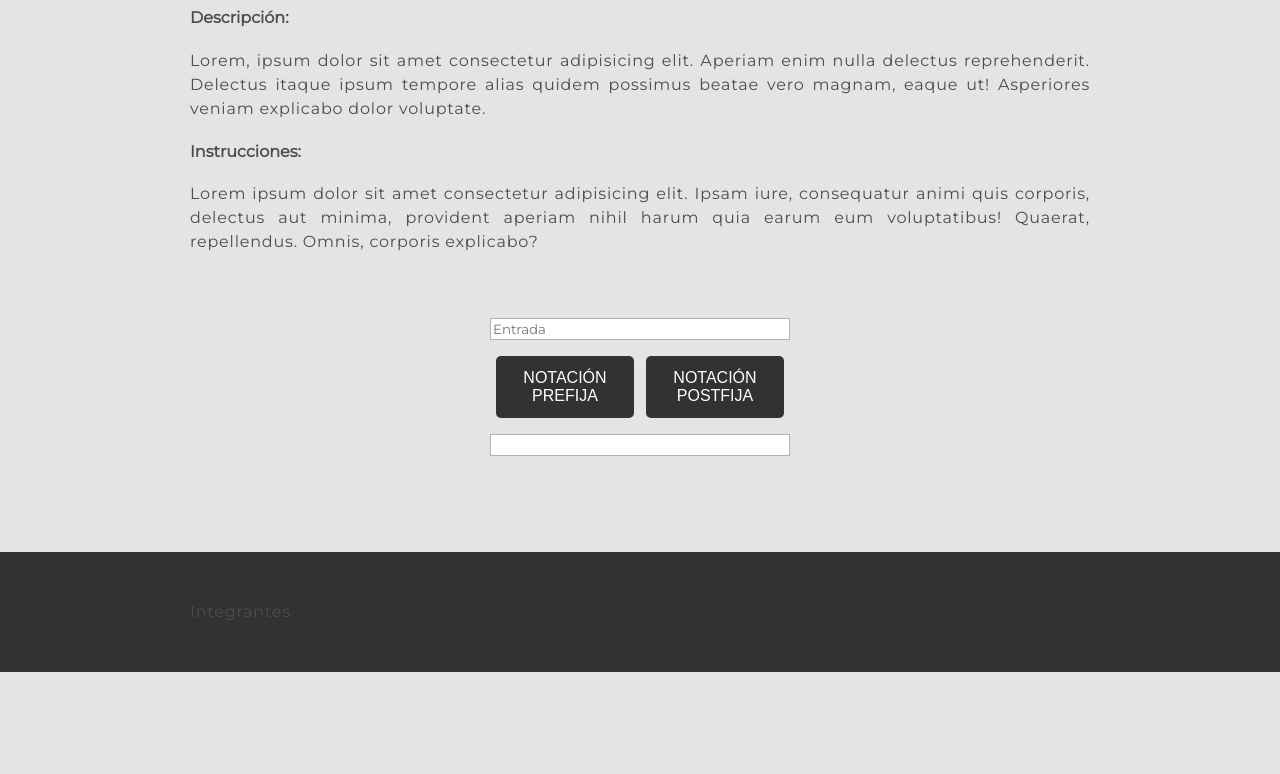
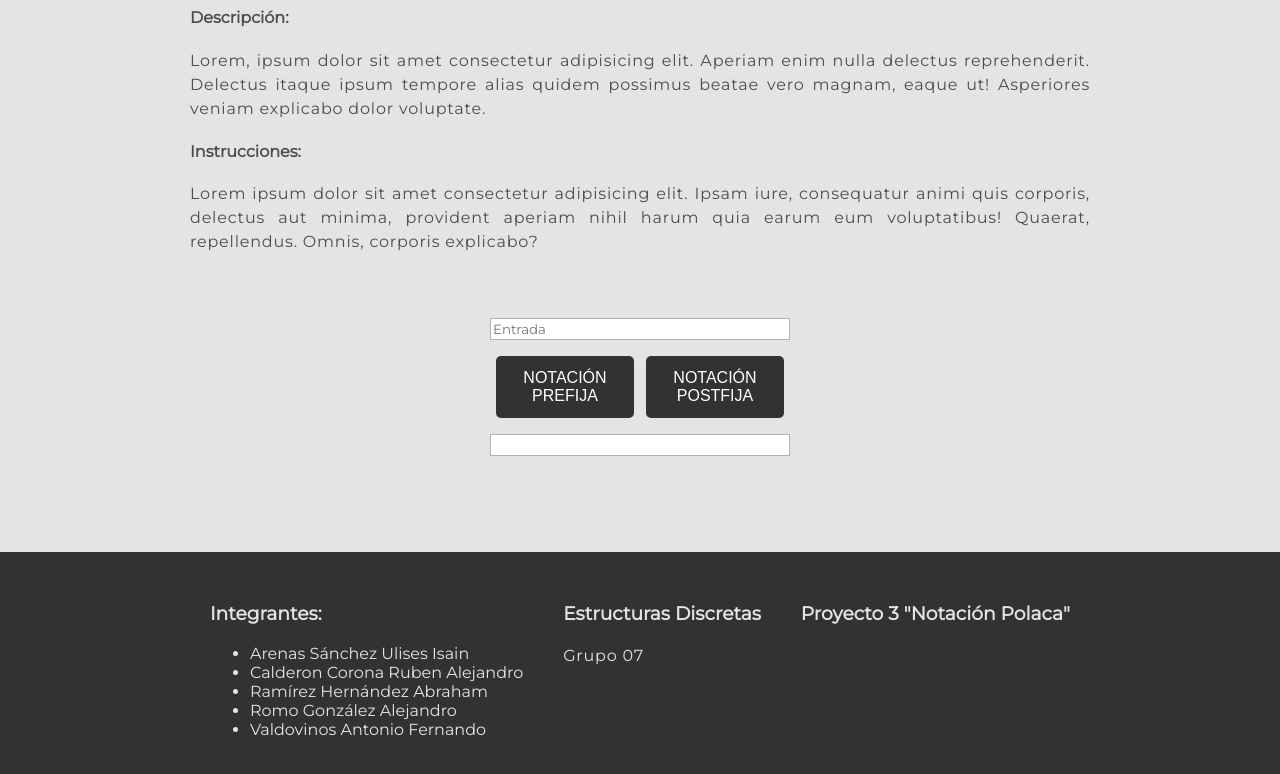
Before and after one commit to AbrahamRH/ProyectoWeb_NotacionPolaca, a plain HTML site: page index.html in a window 1280 px wide. Shown: the part 398-1172 px from the top of the page. Before the commit the page ends 1070 px from the top, so only its background shows below. Drawn offline with Linux system fonts and the light colour scheme.

Commit message:
Se añadio contenido al footer y un documento pdf de prueba para el manual

```diff
--- a/css/estilos.css
+++ b/css/estilos.css
@@ -161,6 +161,15 @@ footer
 	display: block;
 	background-color: #323232;
 	padding: 2rem 0;
+	color: #E4E4E4;
 	margin-top: -6rem;
 	clear: both;
 }
+
+.contenido-footer
+{
+	display: flex;
+	justify-content: space-around;
+	align-content: center;
+	height: fit-content;
+}
--- a/index.html
+++ b/index.html
@@ -10,7 +10,7 @@
 <body>
 	<header>
 		<div class="contenedor">
-			<nav><a href="#">Manual de usuario</a></nav>
+			<nav><a href="./docs/test.pdf" target="blank">Manual de usuario</a></nav>
 		</div>
 	</header>
 	<main class="contenedor-principal">
@@ -57,9 +57,25 @@
 	</main>
 	<footer>
 		<div class="contenedor">
-			<p>
-				Integrantes
-			</p>
+			<div class="contenido-footer">
+				<section>
+					<h3>Integrantes:</h3>
+					<ul>
+						<li class="nombres">Arenas Sánchez Ulises Isain</li>
+						<li class="nombres">Calderon Corona Ruben Alejandro</li>
+						<li class="nombres">Ramírez Hernández Abraham</li>
+						<li class="nombres">Romo González Alejandro</li>
+						<li class="nombres">Valdovinos Antonio Fernando</li>
+					</ul>
+				</section>
+				<section>
+					<h3>Estructuras Discretas</h3>
+					<p>Grupo 07</p>
+				</section>
+				<section>
+					<h3>Proyecto 3 "Notación Polaca"</h3>
+				</section>
+			</div>
 		</div>
 	</footer>
 	<script src="javascript/notacion.js"></script>
```
Also changed, not shown: 1 other file.
